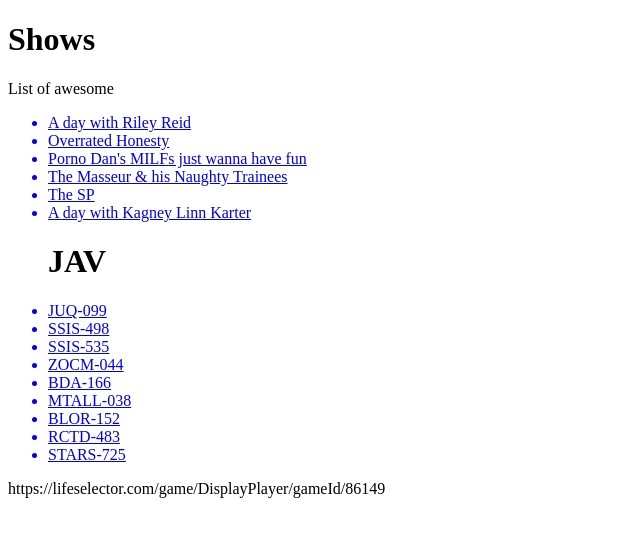
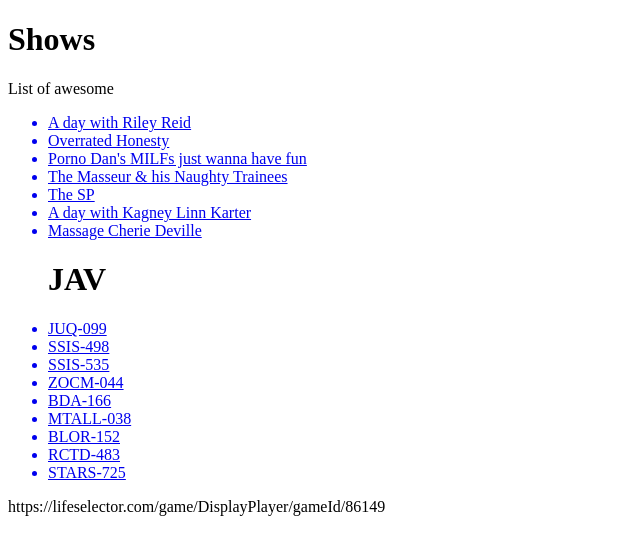
Before and after one commit to virtPc/rep5, a plain HTML site: page index.html in a window 1280 px wide. Shown: the whole page, without its empty margins (0-640 px from the left). Drawn offline with Linux system fonts and the light colour scheme.

Commit message:
Update index.html

```diff
--- a/index.html
+++ b/index.html
@@ -17,6 +17,7 @@
 
 	<a href="The Sexual Predator/index.html"><li>The SP</li></a>
 	<a href="A day with Kagney Linn Karter/index.html"><li>A day with Kagney Linn Karter</li></a>
+	<a href="https://www.pornhub.com/view_video.php?viewkey=ph60c15f2f108d2"><li>Massage Cherie Deville</li></a>
 
 	<h1>JAV</h1>
 	<a href="https://jav.guru/223758/juq-099-the-first-black-in-my-life-married-woman-drowns-in-black-pleasure-minami-yasu/"><li>JUQ-099</li></a>
```
